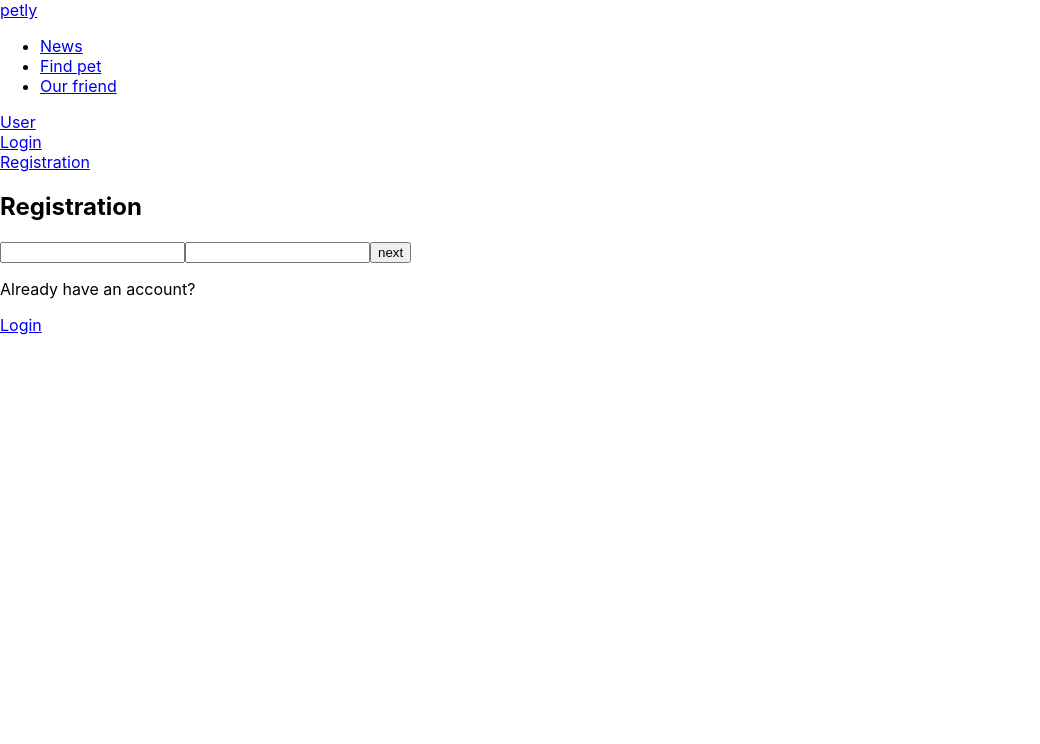
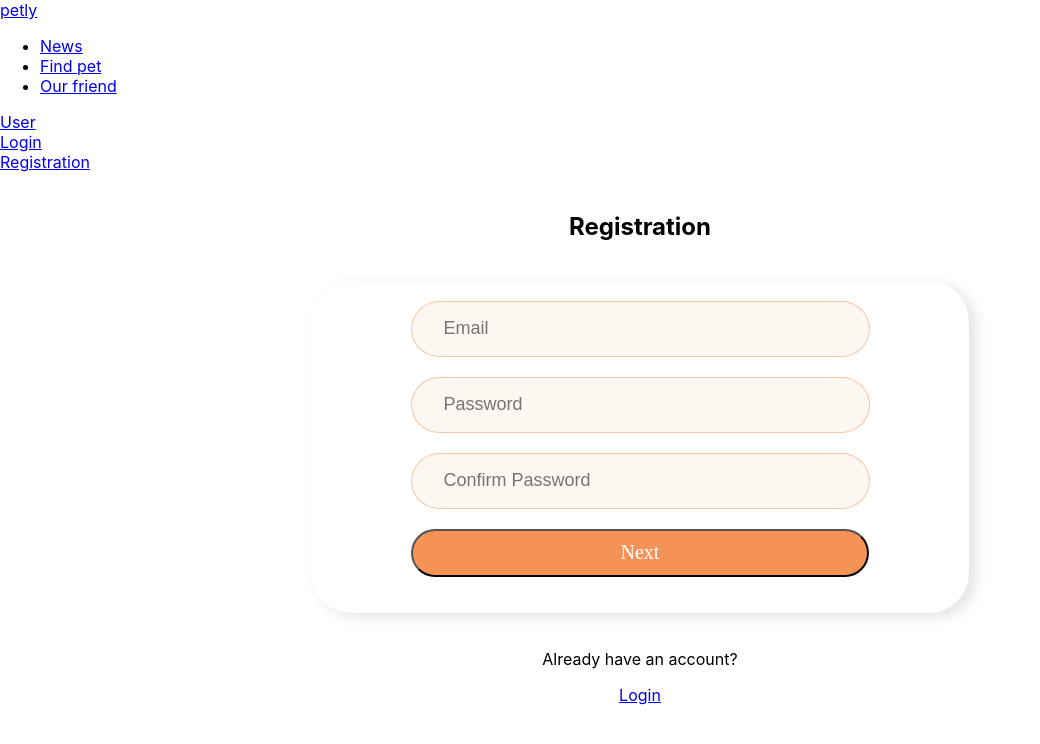
Before and after one commit to MaximKucheriaviy/pets-team-4, a React (Create React App) app: page /register in a window 1280 px wide. Shown: the top 744 px of the page, without its empty margins (0-1040 px from the left). Built offline with nearby package versions, Linux system fonts and the light colour scheme; no server answers.

Commit message:
draft one component register form

```diff
--- a/src/components/Authorization/RegisterForm/registerForm.jsx
+++ b/src/components/Authorization/RegisterForm/registerForm.jsx
@@ -1,5 +1,7 @@
 import React from "react";
 import { Formik, Form, Field } from "formik";
+
+import css from "./registerForm.module.css";
 
 import { useDispatch } from "react-redux";
 import { useState } from "react";
@@ -8,63 +10,17 @@ import { useSelector } from "react-redux";
 import { selectIsLogin } from "../../../redux/auth/autSelectors";
 import { Navigate } from "react-router-dom";
 import { Link } from "react-router-dom";
-import { SignInfo } from "./SignInfo/signInfo";
-import { PersonalInfo } from "./PersonalInfo/pesonalInfo";
+
 export const RegisterForm = () => {
   const dispatch = useDispatch();
   const isUserLogin = useSelector(selectIsLogin);
+  const [isFirstStep, setIsFirstStep] = useState(true);
   const [name, setName] = useState("");
   const [email, setEmail] = useState("");
   const [password, setPassword] = useState("");
   const [confirmPassword, setConfirmPassword] = useState("");
-  // const [city, setCity] = useState('');
-  // const [phone, setPhone] = useState('');
-
-  const [page, setPage] = useState(0);
-
-  const pageDisplay = () => {
-    if (page === 0) {
-      return (
-        <SignInfo
-          email={email}
-          password={password}
-          handleFirstStep={handleFirstStep}
-          handleChange={handleChange}
-          confirmPassword={confirmPassword}
-          setPage={setPage}
-        />
-      );
-    } else {
-      return (
-        <PersonalInfo
-          name={name}
-          handleChange={handleChange}
-          handleSubmit={handleSubmit}
-          setPage={setPage}
-        />
-      );
-    }
-  };
-
-  const handleChange = ({ target: { value, name } }) => {
-    switch (name) {
-      case "name":
-        setName(value);
-        break;
-      case "email":
-        setEmail(value);
-        break;
-      case "password":
-        setPassword(value);
-        break;
-      case "confirmPassword":
-        setConfirmPassword(value);
-        break;
-
-      default:
-        break;
-    }
-  };
+  const [city, setCity] = useState("");
+  const [phone, setPhone] = useState("");
 
   function validateEmail(value) {
     let error;
@@ -76,39 +32,40 @@ export const RegisterForm = () => {
     return error;
   }
 
-  function validateUsername(value) {
+  function validatePassword(value) {
     let error;
-    if (value === "admin") {
-      error = "Nice try!";
+    if (!value) {
+      error = "Required";
+    } else if (value.length < 8) {
+      error = "Password must be 8 characters long.";
+    } else if (!/(?=.*[0-9])/.test(value)) {
+      error = "*Invalid password. Must contain one number.";
     }
     return error;
   }
 
-  // const pas = (setPassword,setConfirmPassword) => {
-  //   if (setPassword !== setConfirmPassword) {
-  //      return alert(waaaa)
-  //   }
-  //   else (setPassword !== setConfirmPassword){
-  //     return  alert(sdsdd)
-  //   }
-  //  }
-  const handleFirstStep = (values) => {
-    const { email, password } = values;
-
-    //    console.log("submit", { email, password });
-
-    setEmail(email);
-    setPassword(password);
+  const validateConfirmPassword = (pass, value) => {
+    console.log("confirm", pass, value);
+    let error;
+    if (!value) {
+      error = "Confirm password";
+    } else if (pass !== value) {
+      error = "Not the same!";
+    }
+    return error;
   };
 
-  const handleSubmit = () => {
-    console.log("submit", { name, email, password });
+  const handleSubmit = (values) => {
+    const { name, email, password, city, phone } = values;
+    console.log("submit", { name, email, password, city, phone });
 
-    onRegister({ name, email, password });
-    setPage(0);
+    onRegister({ name, email, password, city, phone });
     setName("");
     setEmail("");
     setPassword("");
+    setConfirmPassword("");
+    setCity("");
+    setPhone("");
   };
 
   const onRegister = (data) => {
@@ -121,9 +78,125 @@ export const RegisterForm = () => {
 
   return (
     <>
-      <div>
+      <div className={css.registerFormWrapper}>
         <h2>Registration</h2>
-        <div>{pageDisplay()}</div>
+        <div className={css.registerFormBody}>
+          <Formik
+            initialValues={{
+              email,
+              password,
+              confirmPassword,
+              name,
+              city,
+              phone,
+            }}
+            onSubmit={(values) => {
+              // same shape as initial values
+              console.log("REGISTER");
+              handleSubmit(values);
+              // setPage((currPage) => currPage + 1);
+            }}
+          >
+            {({ errors, touched, values, isValidating }) => (
+              <Form className={css.registerForm}>
+                {isFirstStep && (
+                  <Field
+                    className={css.registerFormItem}
+                    name="email"
+                    placeholder="Email"
+                    validate={validateEmail}
+                  />
+                )}
+                {isFirstStep && errors.email && touched.email && (
+                  <div>{errors.email}</div>
+                )}
+                {isFirstStep && (
+                  <Field
+                    className={css.registerFormItem}
+                    name="password"
+                    placeholder="Password"
+                    validate={validatePassword}
+                  />
+                )}
+
+                {isFirstStep && errors.password && touched.password && (
+                  <div>{errors.password}</div>
+                )}
+
+                {isFirstStep && (
+                  <Field
+                    className={css.registerFormItem}
+                    name="confirmPassword"
+                    placeholder="Confirm Password"
+                    validate={(value) =>
+                      validateConfirmPassword(values.password, value)
+                    }
+                  />
+                )}
+
+                {isFirstStep &&
+                  errors.confirmPassword &&
+                  touched.confirmPassword && (
+                    <div>{errors.confirmPassword}</div>
+                  )}
+
+                {!isFirstStep && (
+                  <Field
+                    className={css.registerFormItem}
+                    name="name"
+                    placeholder="Name"
+                  />
+                )}
+
+                {!isFirstStep && (
+                  <Field
+                    className={css.registerFormItem}
+                    name="city"
+                    placeholder="City"
+                  />
+                )}
+
+                {!isFirstStep && (
+                  <Field
+                    className={css.registerFormItem}
+                    name="phone"
+                    placeholder="Phone Number"
+                  />
+                )}
+
+                {isFirstStep && (
+                  <button
+                    type="button"
+                    className={css.registerFormButton}
+                    onClick={() => {
+                      console.log("email", values);
+                      setIsFirstStep(!isFirstStep);
+                    }}
+                  >
+                    Next
+                  </button>
+                )}
+                {!isFirstStep && (
+                  <button
+                    type="button"
+                    className={css.registerFormButton}
+                    onClick={() => {
+                      console.log(isFirstStep);
+                      setIsFirstStep(!isFirstStep);
+                    }}
+                  >
+                    Prev
+                  </button>
+                )}
+                {!isFirstStep && (
+                  <button type="submit" className={css.registerFormButton}>
+                    REGISTER
+                  </button>
+                )}
+              </Form>
+            )}
+          </Formik>
+        </div>
         <p>Already have an account?</p> <Link to={"/login"}> Login</Link>
       </div>
     </>
--- /dev/null
+++ b/src/components/Authorization/RegisterForm/registerForm.module.css
@@ -0,0 +1,63 @@
+.registerFormWrapper {
+  text-align: center;
+  padding: 20px;
+}
+
+.registerFormBody {
+  align-items: center;
+  padding: 20px;
+}
+.registerForm {
+  display: flex;
+  flex-direction: column;
+  align-items: center;
+  margin-left: auto;
+  margin-right: auto;
+
+  padding: 20px;
+
+  background: #ffffff;
+  box-shadow: 7px 4px 14px rgba(0, 0, 0, 0.11);
+  border-radius: 40px;
+
+  width: 618px;
+}
+
+.registerFormItem {
+  width: 393px;
+  height: 52px;
+  margin-bottom: 20px;
+  padding-left: 32px;
+  padding-right: 32px;
+
+  background: #fdf7f2;
+  border: 1px solid rgba(245, 146, 86, 0.5);
+  border-radius: 40px;
+
+  font-style: normal;
+  font-weight: 400;
+  font-size: 18px;
+  line-height: 25px;
+}
+
+.registerFormButton {
+  display: flex;
+  flex-direction: row;
+  justify-content: center;
+  align-items: center;
+  padding: 10px 28px;
+  margin-bottom: 16px;
+
+  width: 458px;
+  height: 48px;
+
+  background: #f59256;
+  border-radius: 40px;
+
+  font-family: "Manrope";
+  font-style: normal;
+  font-weight: 500;
+  font-size: 20px;
+  line-height: 27px;
+  color: white;
+}
```
